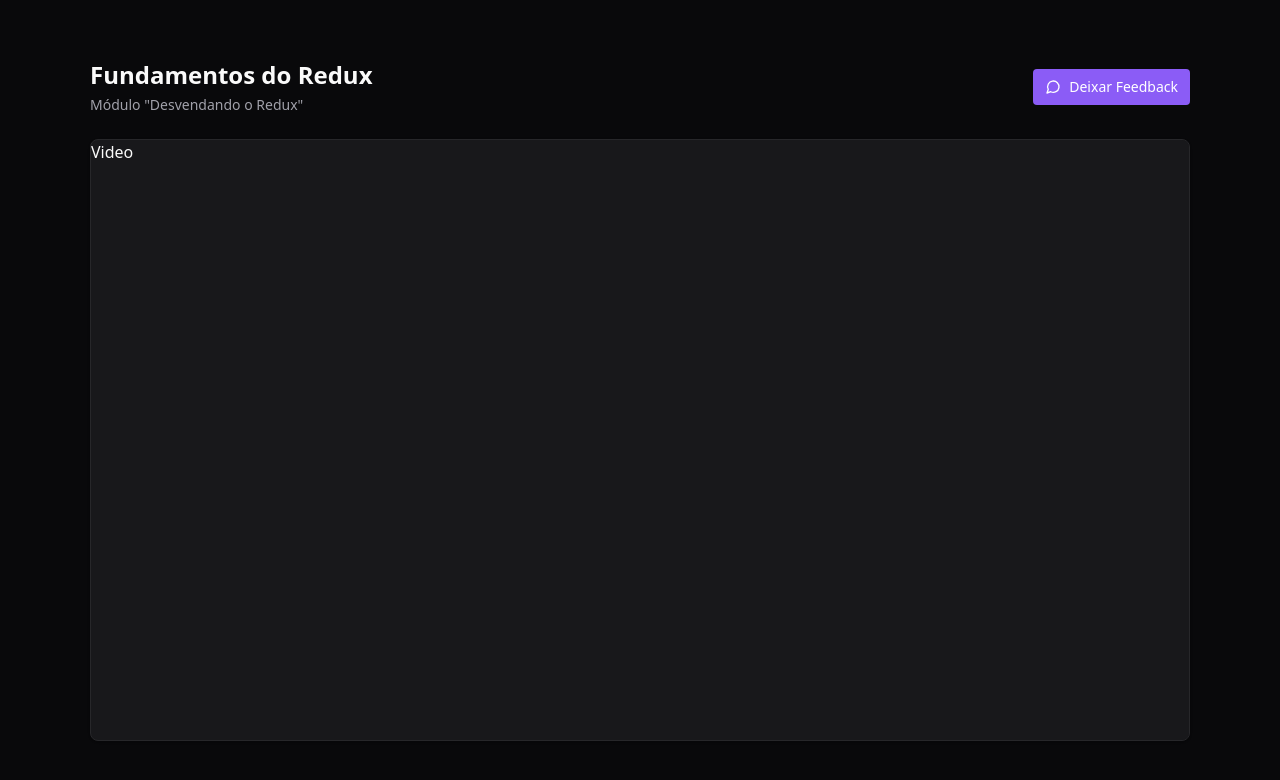
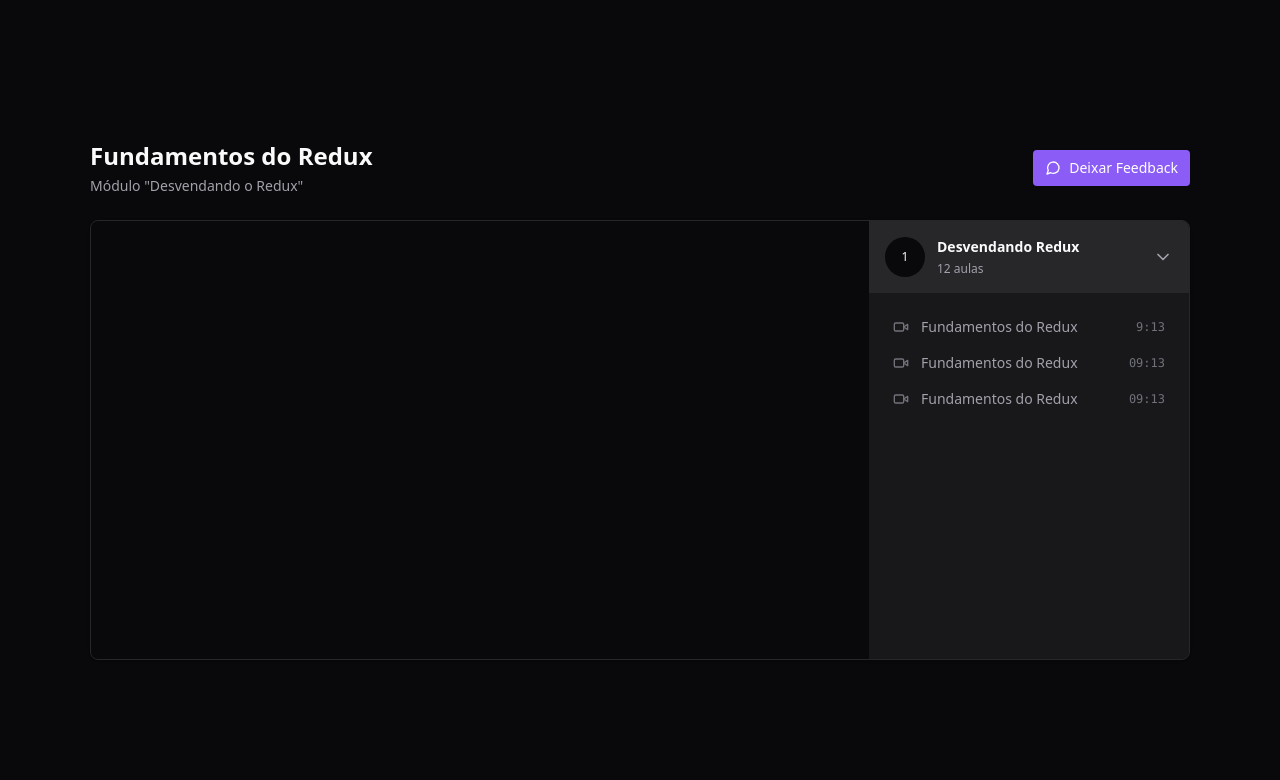
Before and after one commit to livimonte/redux-zustand, a React (Vite) app: page / in a window 1280 px wide. Shown: the top 780 px of the page. Built offline with nearby package versions, Linux system fonts and the light colour scheme.

Commit message:
feat: player layout, add prettier

```diff
--- a/package.json
+++ b/package.json
@@ -14,6 +14,7 @@
     "lucide-react": "^0.244.0",
     "react": "^18.2.0",
     "react-dom": "^18.2.0",
+    "react-player": "^2.12.0",
     "react-redux": "^8.1.0"
   },
   "devDependencies": {
@@ -27,7 +28,9 @@
     "eslint-plugin-react-hooks": "^4.6.0",
     "eslint-plugin-react-refresh": "^0.3.4",
     "postcss": "^8.4.24",
+    "prettier": "^3.2.5",
     "tailwindcss": "^3.3.2",
+    "tailwind-scrollbar": "^3.0.4",
     "typescript": "^5.0.2",
     "vite": "^4.3.9"
   }
--- a/src/pages/Player.tsx
+++ b/src/pages/Player.tsx
@@ -1,5 +1,6 @@
-import { MessageCircle } from 'lucide-react';
-
+import { ChevronDown, MessageCircle, Video } from 'lucide-react'
+import ReactPlayer from 'react-player'
+// import {} from ''
 export function Player() {
   return (
     <div className="h-screen bg-zinc-950 text-zinc-50 flex justify-center items-center">
@@ -8,9 +9,7 @@
           {/* Header */}
           <div className="flex flex-col gap-1">
             <h1 className="text-2xl font-bold">Fundamentos do Redux</h1>
-            <span className="text-sm text-zinc-400">
-              Módulo "Desvendando o Redux"
-            </span>
+            <span className="text-sm text-zinc-400">Módulo "Desvendando o Redux"</span>
           </div>
 
           <button className="flex items-center gap-2 rounded bg-violet-500 px-3 py-2 text-sm font-medium text-white hover:bg-violet-600">
@@ -20,10 +19,54 @@
         </div>
 
         <main className="relative flex overflow-hidden rounded-lg border border-zinc-800 bg-zinc-900 shadow">
-          <div className="flex-1">Video</div>
-          <aside className="w-80 border-1 border-zinc-800 bg-zinc-900 h-[600px]"></aside>
+          <div className="flex-1">
+            <div className="w-full bg-zinc-950 aspect-video">
+              <ReactPlayer
+                width="100%"
+                height="100%"
+                controls
+                url="https://www.youtube.com/watch?v=Jai8w6K_GnY"
+              />
+            </div>
+          </div>
+          <aside className="w-80 border-1 border-zinc-800 bg-zinc-900">
+            <div>
+              <button className="flex w-full items-center gap-3 bg-zinc-800 p-4">
+                <div className="flex h-10 w-10 rounded-full items-center justify-center bg-zinc-950 text-xs">
+                  1
+                </div>
+
+                <div className="flex flex-col gap-1 text-left">
+                  <strong className="text-sm ">Desvendando Redux</strong>
+                  <span className="text-xs text-zinc-400"> 12 aulas</span>
+                </div>
+
+                <ChevronDown className="w-5 h-5 ml-auto text-zinc-400" />
+              </button>
+
+              <nav className="relative flex flex-col gap-4 p-6">
+                <button className="flex items-center gap-3 text-sm text-zinc-400">
+                  <Video className="w-4 h-4 text-zinc-500" />
+                  <span>Fundamentos do Redux</span>
+                  <span className="ml-auto font-mono text-xs text-zinc-500">9:13</span>
+                </button>
+
+                <button className="flex items-center gap-3 text-sm text-zinc-400">
+                  <Video className="w-4 h-4 text-zinc-500" />
+                  <span>Fundamentos do Redux</span>
+                  <span className="ml-auto font-mono text-xs text-zinc-500">09:13</span>
+                </button>
+
+                <button className="flex items-center gap-3 text-sm text-zinc-400">
+                  <Video className="w-4 h-4 text-zinc-500" />
+                  <span>Fundamentos do Redux</span>
+                  <span className="ml-auto font-mono text-xs text-zinc-500">09:13</span>
+                </button>
+              </nav>
+            </div>
+          </aside>
         </main>
       </div>
     </div>
-  );
+  )
 }
```
Also changed, not shown: .prettierrc.cjs (added), 1 other file (tests, documents, lock files or other folders).
